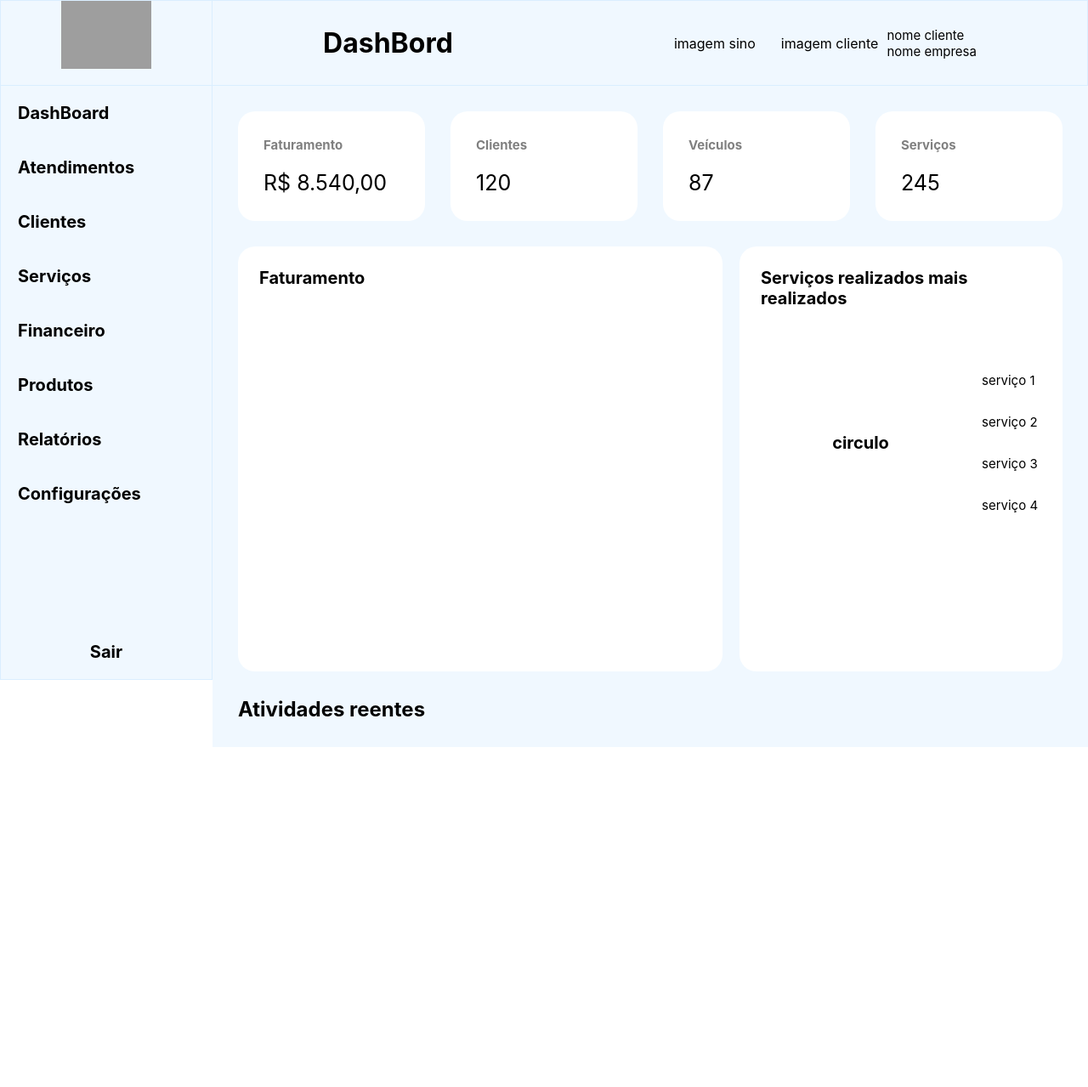
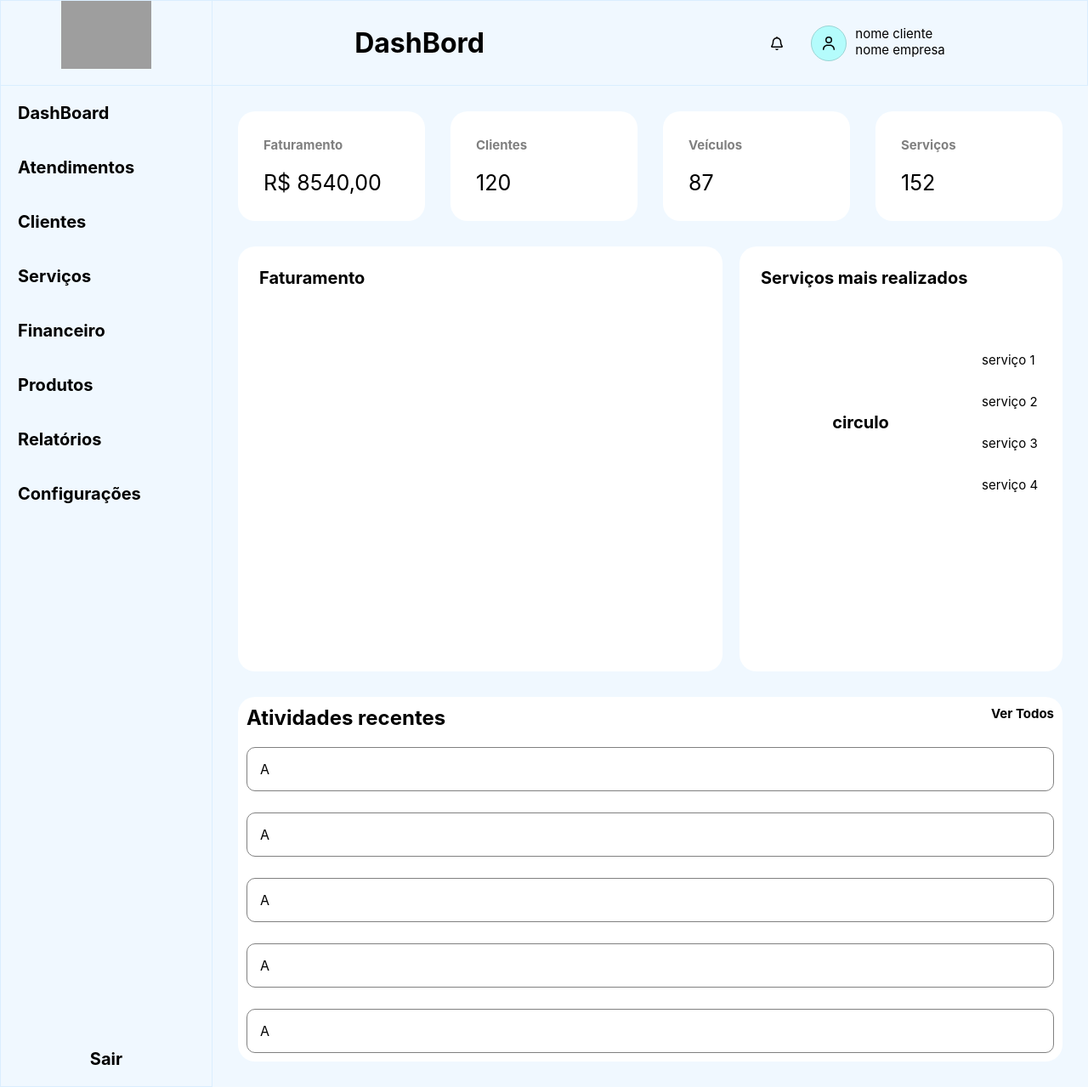
Before and after one commit to AilsonRSantos/project-washflow, a React (Vite) app: page / in a window 1280 px wide. Shown: the whole page at 85% size. Before the commit the page ends 879 px from the top, so only its background shows below. Built offline with nearby package versions, Linux system fonts and the light colour scheme; grey boxes are pictures that could not be loaded.

Commit message:
feat: Estrutura inicial do dasbrd e dados mackados

```diff
--- a/package.json
+++ b/package.json
@@ -10,6 +10,10 @@
     "preview": "vite preview"
   },
   "dependencies": {
+    "@fortawesome/fontawesome-svg-core": "^7.3.1",
+    "@fortawesome/free-regular-svg-icons": "^7.3.1",
+    "@fortawesome/free-solid-svg-icons": "^7.3.1",
+    "@fortawesome/react-fontawesome": "^3.5.0",
     "react": "^19.2.7",
     "react-dom": "^19.2.7"
   },
--- a/src/App.jsx
+++ b/src/App.jsx
@@ -3,20 +3,13 @@ import SideBar from "./components/sidebar/sidebar";
 import PageLogin from "./pages/login/login";
 import "./App.css";
 import DashbordContainer from "./components/dashcontainer/dashborddcontainer";
+import PageDashbord from "./pages/dashbord/dashbord"
 
 function App() {
   return (
     <>
-      <div className="sideBar">
-        <SideBar />
-        <div className="rightSide">
-          <div className="navBar">
-            <Navigation />
-          </div>
-          <div className="main">
-            <DashbordContainer />
-          </div>
-        </div>
+      <div>
+        <PageDashbord/>
       </div>
     </>
   );
--- a/src/components/dashcontainer/dashbord.css
+++ b/src/components/dashcontainer/dashbord.css
@@ -90,3 +90,40 @@ height: 500px;
 .high-turnover-services p {
     font-size: 15px;
 }
+
+.dashbord-activity{
+    background-color: #fff;
+    display: flex;
+    flex-direction: column;
+
+    border-radius: 20px;
+
+    max-height: 500px;
+}
+
+.dashbord-activity-header{
+    display: flex;
+    justify-content: space-between;
+    padding: 10px;
+}
+
+.pane-link{
+    cursor: pointer;
+    font-size: 15px;
+}
+
+.dashbord-activity-recent-interactions{
+    display: flex;
+    justify-content: space-around;
+    flex-direction: column;
+
+    gap: 25px;
+    padding:  10px 10px
+}
+
+.dashbord-activity-interactions {
+
+    border-radius: 10px;
+    padding: 15px;
+    border: solid 1px gray;
+}
--- a/src/components/dashcontainer/dashborddcontainer.jsx
+++ b/src/components/dashcontainer/dashborddcontainer.jsx
@@ -1,25 +1,29 @@
 import "./dashbord.css";
+import login from "../../date/login"
+import { useState } from "react";
+const DashbordContainer = () => {
 
-const DashbordContainer = () => {
+
+
   return (
     <div className="dashbord">
       <div className="dashbord-cards">
         <div className="dashbord-card">
           <h2 className="card-tittle">Faturamento</h2>
-          <span className="card-value">R$ 8.540,00</span>
+          <span className="card-value"> R$ {login.faturamento},00 </span>
         </div>
         <div className="dashbord-card">
           <h2 className="card-tittle"> Clientes</h2>
-          <span className="card-value">120</span>
+          <span className="card-value">{login.clientes}</span>
         </div>
 
         <div className="dashbord-card">
           <h2 className="card-tittle"> Veículos</h2>
-          <span className="card-value">87</span>
+          <span className="card-value">{login.veiculos}</span>
         </div>
         <div className="dashbord-card">
           <h2 className="card-tittle">Serviços</h2>
-          <span className="card-value">245</span>
+          <span className="card-value">{login.serviços}</span>
         </div>
       </div>
 
@@ -29,7 +33,7 @@ const DashbordContainer = () => {
         </div>
 
         <div className="dashbord-pnel">
-          <h2 className="panel-tittle"> Serviços realizados mais realizados</h2>
+          <h2 className="panel-tittle"> Serviços mais realizados</h2>
           <div className="dashbord-pnel-content">
             <div className="pie-chart">
               <h2>circulo</h2>
@@ -45,7 +49,28 @@ const DashbordContainer = () => {
       </div>
 
       <div className="dashbord-activity">
-        <h2 className="pane-tittle">Atividades reentes</h2>
+        <div className="dashbord-activity-header">
+        <h2 className="pane-tittle">Atividades recentes</h2>
+        <h2 className="pane-link"> Ver Todos</h2>
+        </div>
+        <div className="dashbord-activity-recent-interactions">
+
+          <div className="dashbord-activity-interactions">A
+
+          </div>
+          <div className="dashbord-activity-interactions">A
+
+          </div>
+          <div className="dashbord-activity-interactions">A
+
+          </div>
+          <div className="dashbord-activity-interactions">A
+
+          </div>
+          <div className="dashbord-activity-interactions">A
+
+          </div>
+        </div>
       </div>
     </div>
   );
--- a/src/components/navbar/navBar.css
+++ b/src/components/navbar/navBar.css
@@ -28,3 +28,10 @@
     gap: 30px;
     align-items: center;
 }
+
+.user{
+    background-color: #b4fcfc;
+    border: solid 1px #9bd4d4;
+    padding: 10px;
+    border-radius: 100%;
+}
--- a/src/components/navbar/navBar.jsx
+++ b/src/components/navbar/navBar.jsx
@@ -1,4 +1,8 @@
 import "./navBar.css";
+import { FontAwesomeIcon } from "@fortawesome/react-fontawesome";
+import {faBell} from "@fortawesome/free-regular-svg-icons"
+import {faUser} from "@fortawesome/free-regular-svg-icons"
+
 const Navigation = () => {
   return (
       <div className="containerNav">
@@ -7,8 +11,10 @@ const Navigation = () => {
         </div>
         <div className="info">
           <div className="image">
-          <p>imagem sino</p>
-          <p>imagem cliente</p>
+          <FontAwesomeIcon icon={faBell}/>
+          <div className="user">
+          <FontAwesomeIcon icon={faUser}/>
+          </div>
           </div>
           <div className="info-enterprise">
             <p>nome cliente</p>
--- a/src/components/sidebar/sidebar.css
+++ b/src/components/sidebar/sidebar.css
@@ -9,7 +9,7 @@
     flex-direction: column;
 
     width: 250px;
-    min-height: 100vh;
+    min-height: 100%;
 
     border: solid 1px #daeeff;
     background-color: #f0f8ff;
--- a/src/date/login.jsx
+++ b/src/date/login.jsx
@@ -1,6 +1,10 @@
 const login = {
         email: "ailsonficticio@gmail.com.br",
-        senha: "senha12345"
+        senha: "senha12345",
+        faturamento: 8540,
+        clientes: 120,
+        veiculos: 87,
+        serviços: 152
 }
 
 export default login
--- /dev/null
+++ b/src/pages/dashbord/dashbord.css
@@ -0,0 +1,19 @@
+.sideBar{
+    display: flex;
+}
+
+.rightSide{
+    display: flex;
+    flex-direction: column;
+
+    width: 100%;
+}
+
+.navBar{
+    height: 101px;
+
+}
+
+.main{
+    flex: 1;
+}
--- /dev/null
+++ b/src/pages/dashbord/dashbord.jsx
@@ -0,0 +1,24 @@
+import Navigation from "../../components/navbar/navBar";
+import SideBar from "../../components/sidebar/sidebar";
+import "./dashbord.css";
+import DashbordContainer from "../../components/dashcontainer/dashborddcontainer";
+
+function PageDashbord() {
+  return (
+    <>
+      <div className="sideBar">
+        <SideBar />
+        <div className="rightSide">
+          <div className="navBar">
+            <Navigation />
+          </div>
+          <div className="main">
+            <DashbordContainer />
+          </div>
+        </div>
+      </div>
+    </>
+  );
+}
+
+export default PageDashbord;
```
Also changed, not shown: 1 other file (tests, documents, lock files or other folders).
